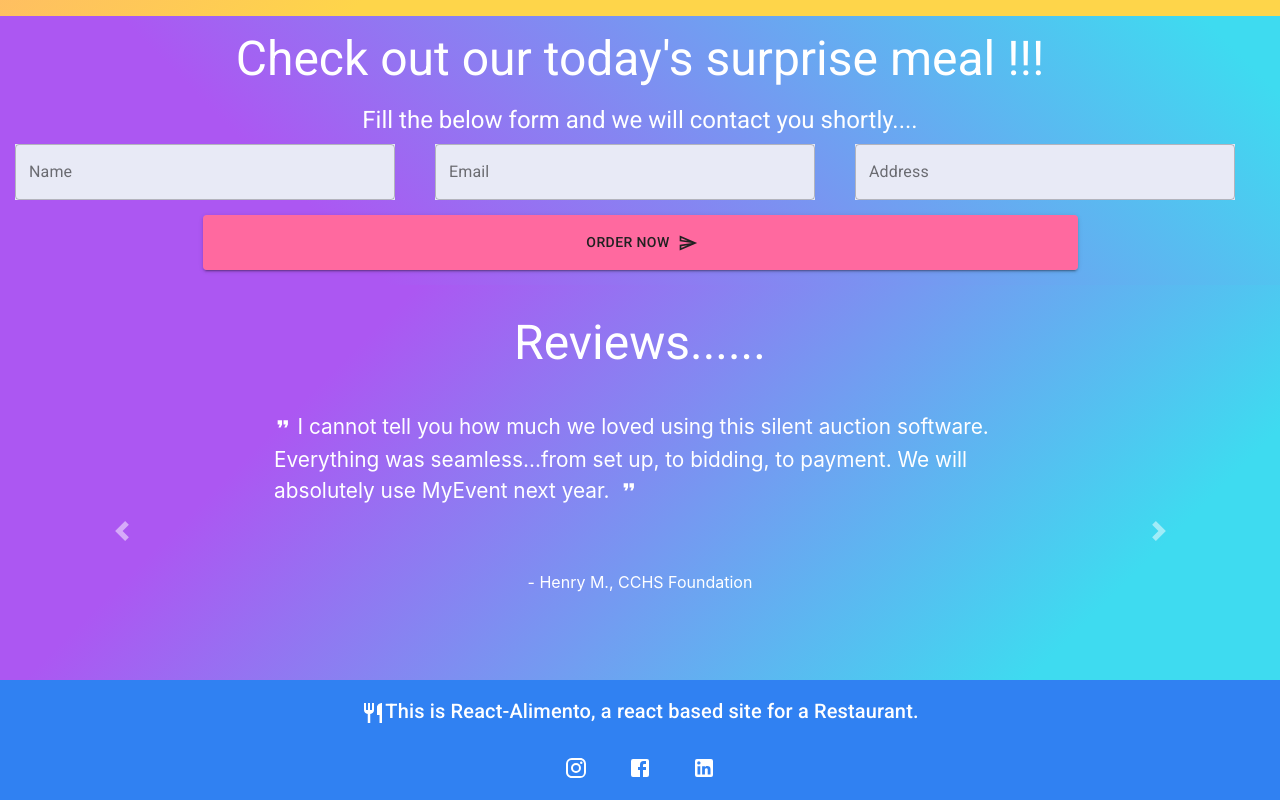
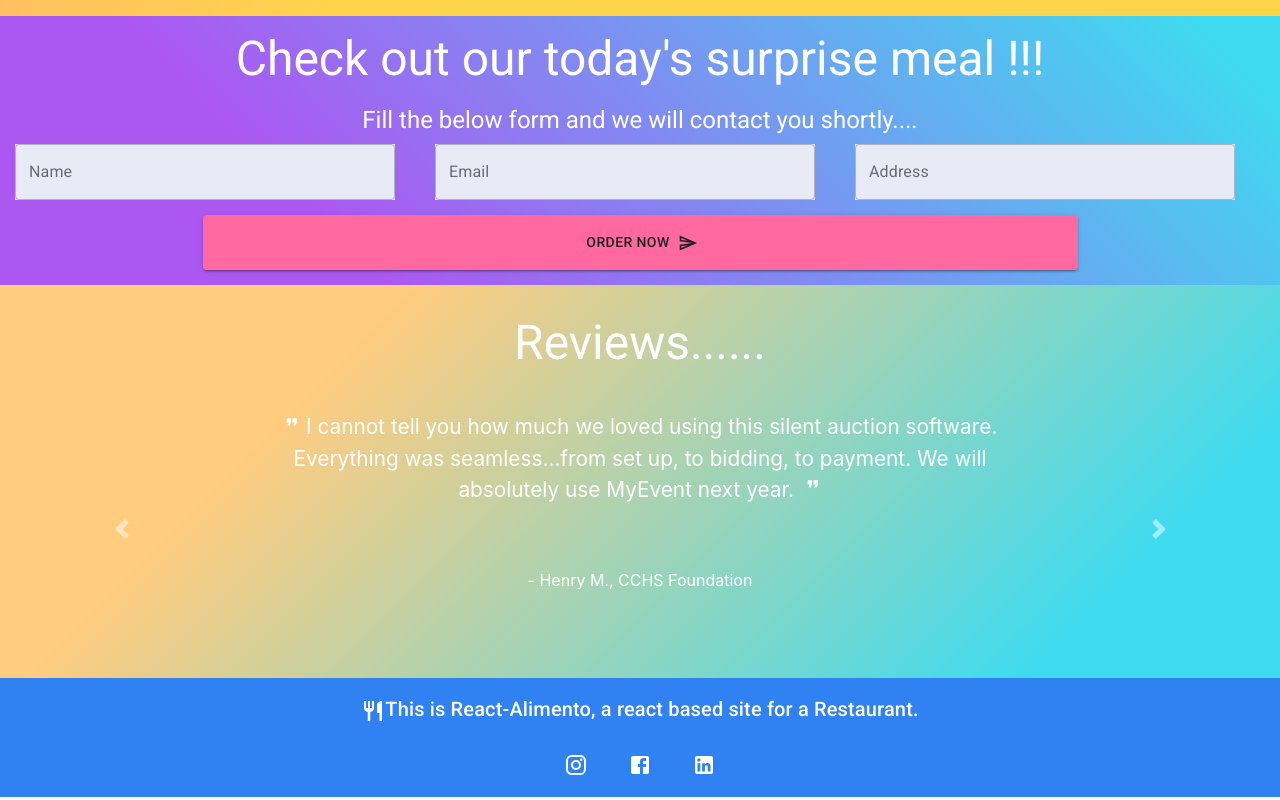
Before and after one commit to ashu18aman/react-alimento, a React (Create React App) app: page / in a window 1280 px wide. Shown: the part 1686-2486 px from the top of the page. Built offline with nearby package versions, Linux system fonts and the light colour scheme.

Commit message:
fix testimonials

```diff
--- a/src/components/Testimonials.js
+++ b/src/components/Testimonials.js
@@ -1,5 +1,5 @@
 import Carousel from "react-bootstrap/Carousel";
-import { makeStyles,} from "@material-ui/core";
+import { makeStyles, } from "@material-ui/core";
 import Typography from "@material-ui/core/Typography";
 import FormatQuoteIcon from '@material-ui/icons/FormatQuote';
 
@@ -35,9 +35,9 @@ const testimonial = [
 const useStyles = makeStyles(theme => {
   return {
     root: {
-      width:"100%",
-      padding:30,
-      background: 'linear-gradient(135deg,#ac57f2 25%,#3edbf0 85%)',
+      width: "100%",
+      padding: 30,
+      background: 'linear-gradient(135deg,#ffcc80 25%,#3edbf0 85%)',
     },
     heading: {
       color: "white",
@@ -52,12 +52,14 @@ const useStyles = makeStyles(theme => {
       // height: 350,
       width: "60%",
       margin: "auto",
-        color: "white" ,
+      color: "white",
       marginBottom: 140,
     },
     quote: {
       fontSize: "1.3rem",
-        largeTop:10,
+      largeTop: 10,
+      textAlign: "center",
+      justifyContent: "center",
       [theme.breakpoints.down("sm")]: {
         fontSize: "1rem",
       },
@@ -70,7 +72,7 @@ const useStyles = makeStyles(theme => {
       },
     },
     endQuote: {
-      marginLeft:"10px",
+      marginLeft: "10px",
       marginBottom: 15,
       fontSize: "1.1rem",
       [theme.breakpoints.down("sm")]: {
@@ -98,13 +100,15 @@ const Testimonials = () => {
         {testimonial.map((c, index) => {
           return (
             <Carousel.Item interval={5000}>
-              <div  className={classes.slides}>
+              <div className={classes.slides}>
                 <p>
-                  <FormatQuoteIcon className={classes.startQuote}/>
-                    <span className={classes.quote}>
+
+                  <div className={classes.quote}>
+                    <FormatQuoteIcon className={classes.startQuote} />
                     {c.content}
-                    </span>
                     <FormatQuoteIcon className={classes.endQuote} />
+                  </div>
+
                 </p>
                 <Carousel.Caption>
                   <p className={classes.quoteFrom}>- {c.author} </p>
```
Lines whose indentation alone changed are shown as unchanged.
